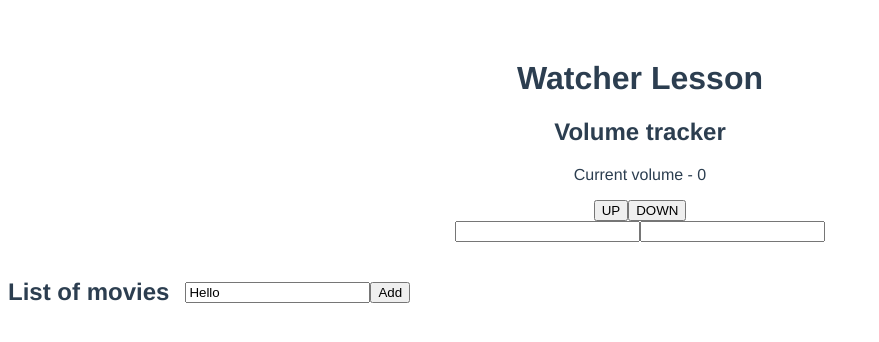
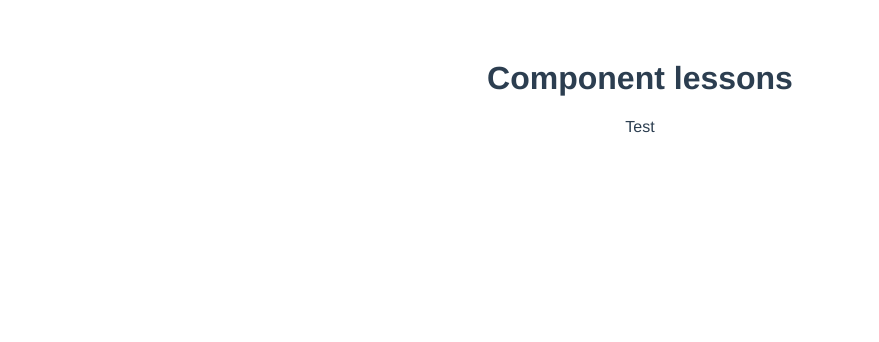
Before and after one commit to Rzaw/vue-js-training, a Vue app: page / in a window 1280 px wide. Shown: the top 342 px of the page, without its empty margins (0-879 px from the left). Built offline with nearby package versions, Linux system fonts and the light colour scheme.

Commit message:
Completed lesson (29). Learning about components (nothing new, I already created new components, when different topic started).

```diff
--- a/src/App.vue
+++ b/src/App.vue
@@ -12,7 +12,8 @@
     <!-- <ComputedPropertiesLessonComponent /> -->
     <!-- <ComputedPropsVforComponent /> -->
     <!-- <ComputedSetterComponent /> -->
-    <WatchersComponent />
+    <!-- <WatchersComponent /> -->
+    <GreetComponent />
   </div>
 </template>
 
@@ -26,7 +27,8 @@
   // import ComputedPropertiesLessonComponent from './components/ComputedPropertiesLessonComponent.vue'
   // import ComputedPropsVforComponent from './components/ComputedPropsVforComponent.vue'
   // import ComputedSetterComponent from './components/ComputedSetterComponent.vue'
-  import WatchersComponent from './components/WatchersComponent.vue'
+  // import WatchersComponent from './components/WatchersComponent.vue'
+  import GreetComponent from './components/ComponentLessons/GreetComponent.vue';
 export default {
   name: "App",
   components: {
@@ -38,8 +40,9 @@ export default {
     // ComputedPropertiesLessonComponent
     // ComputedPropsVforComponent
     // ComputedSetterComponent
-    WatchersComponent
-  },
+    // WatchersComponent
+    GreetComponent
+},
   data() {
     return {
       name: "Matijs",
--- /dev/null
+++ b/src/components/ComponentLessons/GreetComponent.vue
@@ -0,0 +1,13 @@
+<template>
+  <h1>Component lessons</h1>
+  <p>Test</p>
+</template>
+
+<script>
+export default {
+  name: "GreetComponent",
+};
+</script>
+
+<style>
+</style>
```
